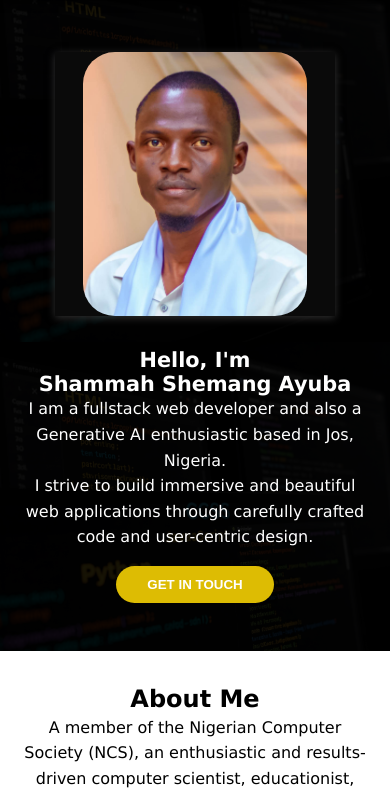
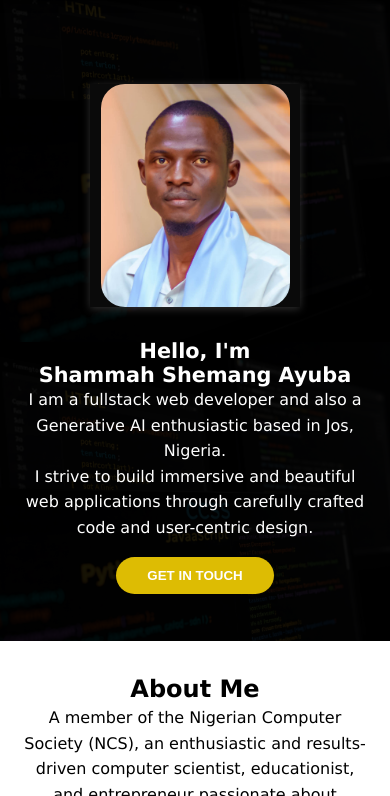
Before and after one commit to shammah124/BagatTech, a plain HTML site: page index.html in a window 390 px wide. Shown: the part 48-844 px from the top of the page. Drawn offline with Linux system fonts and the light colour scheme.

Commit message:
Add files via upload

```diff
--- a/main.css
+++ b/main.css
@@ -473,9 +473,9 @@ body {
     display: none;
 }
 .mobile-image {
-    width: 80%;
-    height: 80%;
-    margin-top: -7rem;
+    width: 60%;
+    height: 60%;
+    margin-top: -5rem;
     display: flex;
     flex-direction: column;
     background-color: #0a0a0a;
@@ -483,9 +483,9 @@ body {
 }
 
 .mobile-image img {
-    border-radius: 2rem;
-    width: 80%;
-    height: 80%;
+    border-radius: 1.5rem;
+    width: 90%;
+    /* height: 10%; */
     margin: 0 auto;
 }
 /* Introducing Me in Main Section */
```
